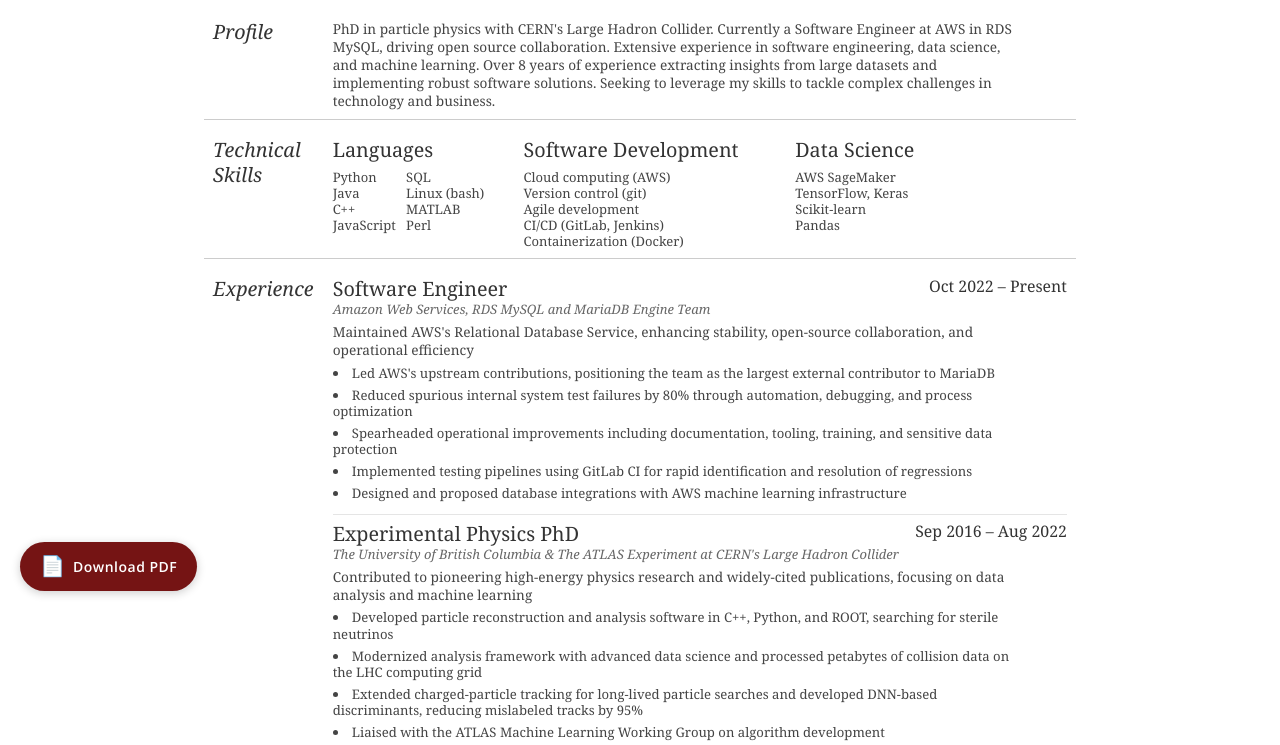
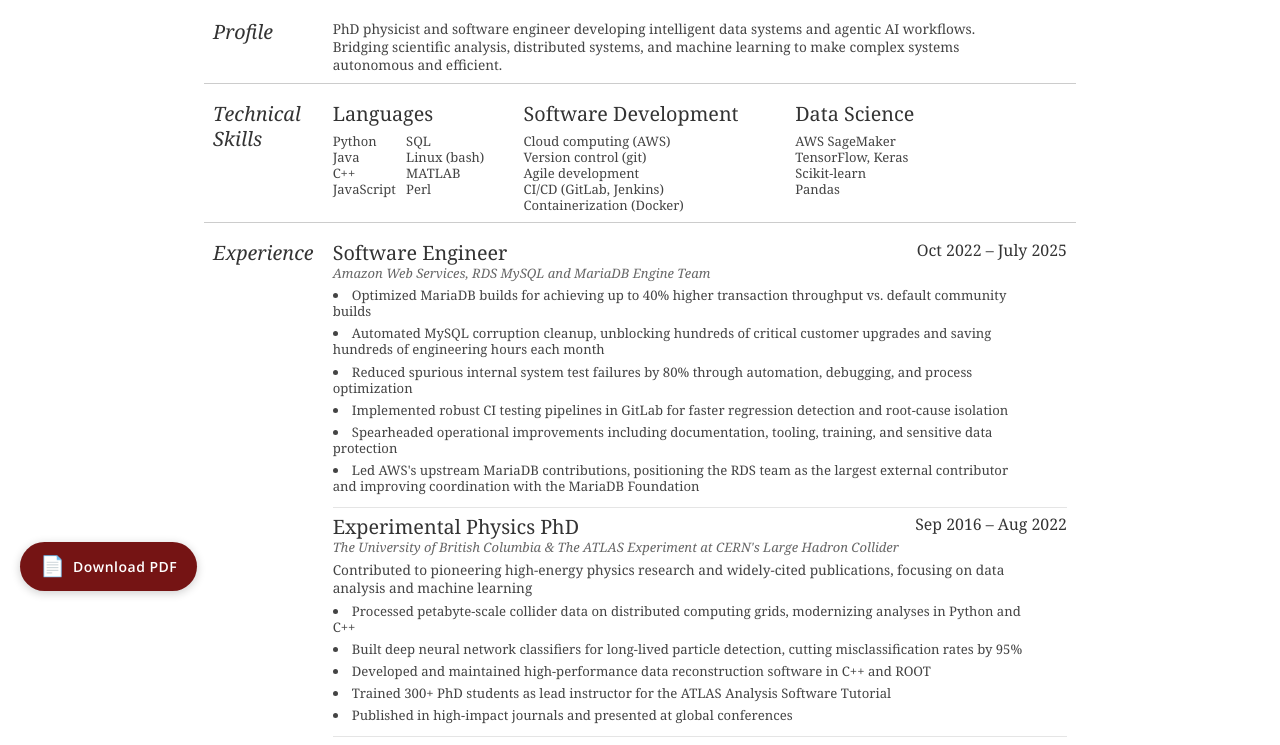
Before and after one commit to robinnewhouse/personal-website, a plain HTML site: page resume.html in a window 1280 px wide. Shown: the part 189-934 px from the top of the page. Drawn offline with nearby package versions, Linux system fonts and the light colour scheme.

Commit message:
modified aws and cern resume points

```diff
--- a/resume.html
+++ b/resume.html
@@ -62,16 +62,8 @@
                                 </div>
                                 <div class="yui-u">
                                     <p>
-                                        PhD in particle physics with CERN's Large Hadron Collider.
-                                        Currently a Software Engineer at AWS in RDS MySQL, driving open source
-                                        collaboration.
-                                        Extensive experience in software engineering, data science, and machine
-                                        learning.
-                                        Over 8 years of experience extracting insights from large datasets and
-                                        implementing
-                                        robust software solutions.
-                                        Seeking to leverage my skills to tackle complex challenges in technology and
-                                        business.
+                                        PhD physicist and software engineer developing intelligent data systems and agentic AI workflows.
+                                        Bridging scientific analysis, distributed systems, and machine learning to make complex systems autonomous and efficient.
                                     </p>
                                 </div>
                             </div><!--// .yui-gf -->
@@ -145,25 +137,14 @@
                                         <h2>Software Engineer</h2>
                                         <div class="location">Amazon Web Services, RDS MySQL and MariaDB Engine Team
                                         </div>
-                                        <h4>Oct 2022 &ndash; Present</h4>
-                                        <p>Maintained AWS's Relational Database Service, enhancing stability,
-                                            open-source
-                                            collaboration, and operational efficiency</p>
+                                        <h4>Oct 2022 &ndash; July 2025</h4>
                                         <ul>
-                                            <li class="lev1">Led AWS's upstream contributions, positioning the team as
-                                                the
-                                                largest external contributor to MariaDB</li>
-                                            <li class="lev1">Reduced spurious internal system test failures by 80%
-                                                through
-                                                automation, debugging, and process optimization</li>
-                                            <li class="lev1">Spearheaded operational improvements including
-                                                documentation,
-                                                tooling, training, and sensitive data protection</li>
-                                            <li class="lev1">Implemented testing pipelines using GitLab CI for rapid
-                                                identification and resolution of regressions</li>
-                                            <li class="lev1">Designed and proposed database integrations with AWS
-                                                machine
-                                                learning infrastructure</li>
+                                            <li class="lev1">Optimized MariaDB builds for achieving up to 40% higher transaction throughput vs. default community builds</li>
+                                            <li class="lev1">Automated MySQL corruption cleanup, unblocking hundreds of critical customer upgrades and saving hundreds of engineering hours each month</li>
+                                            <li class="lev1">Reduced spurious internal system test failures by 80% through automation, debugging, and process optimization</li>
+                                            <li class="lev1">Implemented robust CI testing pipelines in GitLab for faster regression detection and root-cause isolation</li>
+                                            <li class="lev1">Spearheaded operational improvements including documentation, tooling, training, and sensitive data protection</li>
+                                            <li class="lev1">Led AWS's upstream MariaDB contributions, positioning the RDS team as the largest external contributor and improving coordination with the MariaDB Foundation</li>
                                         </ul>
                                     </div>
 
@@ -173,26 +154,13 @@
                                             at
                                             CERN's Large Hadron Collider</div>
                                         <h4>Sep 2016 &ndash; Aug 2022</h4>
-                                        <p>Contributed to pioneering high-energy physics research and widely-cited
-                                            publications, focusing on data analysis and machine learning</p>
+                                        <p>Contributed to pioneering high-energy physics research and widely-cited publications, focusing on data analysis and machine learning</p>
                                         <ul>
-                                            <li class="lev1">Developed particle reconstruction and analysis software in
-                                                C++,
-                                                Python, and ROOT, searching for sterile neutrinos</li>
-                                            <li class="lev1">Modernized analysis framework with advanced data
-                                                science and processed petabytes of collision data on the LHC computing
-                                                grid</li>
-                                            <li class="lev1">Extended charged-particle tracking for long-lived particle
-                                                searches and developed DNN-based discriminants, reducing mislabeled
-                                                tracks
-                                                by 95%</li>
-                                            <li class="lev1">Liaised with the ATLAS Machine Learning Working Group on
-                                                algorithm development</li>
-                                            <li class="lev1">Presented research at international conferences and plenary
-                                                meetings</li>
-                                            <li class="lev1">Led the ATLAS Analysis Software Tutorial, training over 300
-                                                new
-                                                PhD students</li>
+                                            <li class="lev1">Processed petabyte-scale collider data on distributed computing grids, modernizing analyses in Python and C++</li>
+                                            <li class="lev1">Built deep neural network classifiers for long-lived particle detection, cutting misclassification rates by 95%</li>
+                                            <li class="lev1">Developed and maintained high-performance data reconstruction software in C++ and ROOT</li>
+                                            <li class="lev1">Trained 300+ PhD students as lead instructor for the ATLAS Analysis Software Tutorial</li>
+                                            <li class="lev1">Published in high-impact journals and presented at global conferences</li>
                                         </ul>
                                     </div>
 
```
